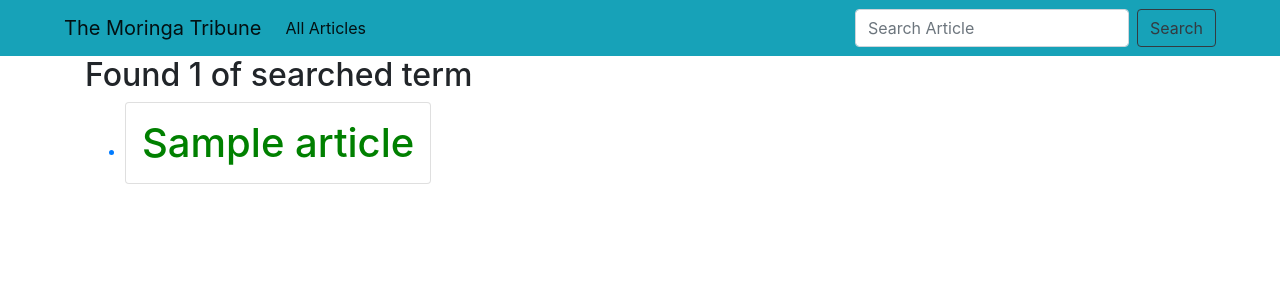
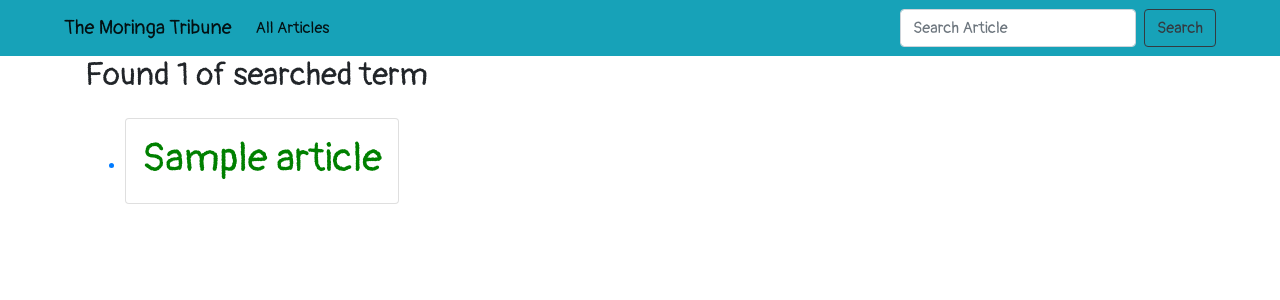
Before and after one commit to isnakolah/moringa-tribune, a Django app: template news/templates/news/search.html in a window 1280 px wide. Shown: the top 300 px of the page. Run offline with Django 3.2, Linux system fonts and the light colour scheme; tables that the repository leaves empty hold one stand-in row (values such as "Sample post"); the template is opened without the code that fills it: values that come from a table or form of the project are taken from there, most other values are stand-ins (such as "Sample title", 1, 10 or a date in 2020); some libraries are stand-ins or nearby versions.

Commit message:
sytle the pages, change font

```diff
--- a/news/templates/news/layout.html
+++ b/news/templates/news/layout.html
@@ -15,9 +15,10 @@
     {% block styles %}
       {% bootstrap_css %}
       <link rel="stylesheet" href="{% static 'news/css/main.css' %}">
+      <link href="https://fonts.googleapis.com/css2?family=Pangolin&display=swap" rel="stylesheet">
     {% endblock styles %}
   </head>
-  <body>
+  <body style="font-family: 'Pangolin', cursive;">
     <!-- Navbar -->
     {% include "news/navbar.html" %}
 
--- a/news/templates/news/search.html
+++ b/news/templates/news/search.html
@@ -10,9 +10,9 @@
       {% if articles %}
         <ul>
           {% for article in articles %}
-          <div class="card">
+          <div class="card my-3">
             <a href="{% url 'news:article' article.id %}">
-              <li><h1 class="card-title p-2 px-3 my-2">{{ article.title }}</h1></li>
+              <li class="card-title"><h1 class="card-title p-2 px-3 my-2">{{ article.title }}</h1></li>
             </a>
           </div>
         {% endfor %}
```
